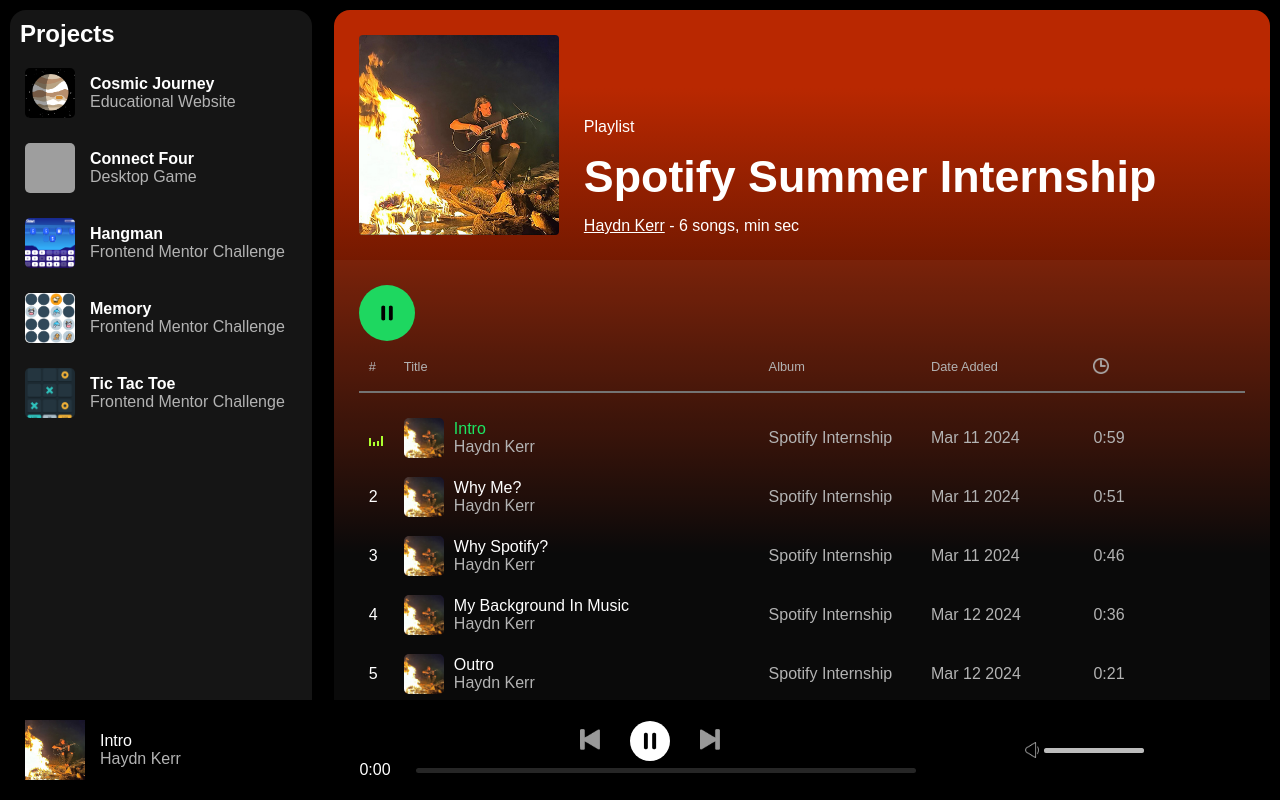
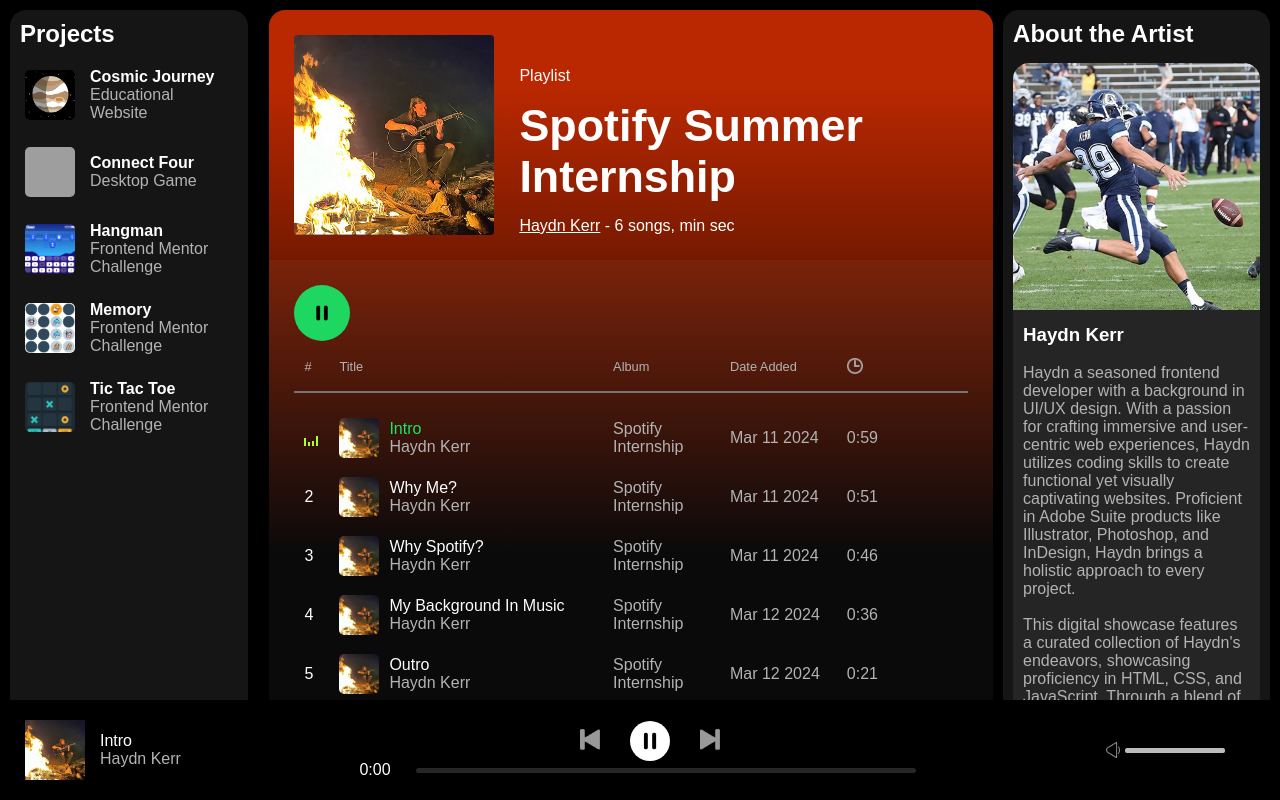
Before and after one commit to haydnkerr/spotify-intern, a plain HTML site: page index.html in a window 1280 px wide. Both pictures are taken after a click on the button 386 px from the left and 313 px from the top of the page. Drawn offline with Linux system fonts and the light colour scheme; grey boxes are pictures that could not be loaded.

Commit message:
added bio

```diff
--- a/index.html
+++ b/index.html
@@ -112,6 +112,45 @@
 
         </div>
 
+        <div class="right-sidebar">
+            <h2>About the Artist</h2>
+            <div class="bio-container">
+                <img src="./assets/imgs/kick.jpg">
+                <div class="bio-info">
+                    <h3>Haydn Kerr</h3>
+                    <br>
+                    <p>
+                        Haydn a seasoned frontend developer with a background in UI/UX design. With a
+                        passion for crafting immersive and user-centric web experiences, Haydn utilizes coding skills to
+                        create functional yet visually captivating websites. Proficient in Adobe Suite products like
+                        Illustrator, Photoshop, and InDesign, Haydn brings a holistic approach to every project.
+                    </p>
+                    <br>
+                    <p>
+                        This digital showcase features a curated collection of Haydn's endeavors, showcasing proficiency
+                        in
+                        HTML, CSS, and JavaScript. Through a blend of creativity and technical expertise, Haydn leaves a
+                        lasting digital impression. Explore the diverse range of projects and discover how Haydn merges
+                        creativity with technical prowess to deliver outstanding web experiences.
+                    </p>
+                    <br>
+                    <p>
+                        Outside of his professional work, Haydn is an avid guitarist and outdoorsman, finding solace and
+                        inspiration in both the melodies he strums and the adventures he embarks on. Whether scaling
+                        rocky
+                        cliffs in exhilarating rock climbing excursions or catching waves on his surfboard, Haydn
+                        thrives in
+                        the great outdoors, drawing energy from nature's boundless beauty.
+
+                    </p>
+                    <div class="social-links">
+
+                    </div>
+                </div>
+
+            </div>
+        </div>
+
 
 
 
--- a/script.js
+++ b/script.js
@@ -8,6 +8,7 @@ let songInterval;
 let songTotalLength = document.querySelector('.song-total-length')
 let songContainer;
 let leftSidebar = document.querySelector('.left-sidebar')
+let rightSidebar = document.querySelector('.right-sidebar')
 let nowPlayingArtist = document.querySelector('.now-playing-artist')
 let nowPlayingSong = document.querySelector('.now-playing-song')
 let nowPlayingAlbum = document.querySelector('.now-playing-cover')
@@ -150,6 +151,7 @@ function soundWaves() {
 
 // Play Song Functionality
 function playSong() {
+    rightSidebar.classList.add('right-sidebar-width')
     soundWaves()
     songStarted = true
     clearInterval(songInterval)
--- a/style.css
+++ b/style.css
@@ -110,6 +110,7 @@ button {
     gap: 15px;
     padding: 10px;
     overflow: scroll;
+    transition: 1s;
 }
 
 .width-adjuster {
@@ -191,6 +192,55 @@ color: white;
 }
 
 
+.right-sidebar {
+    background-color: rgba(255, 255, 255, 0.082);
+    border-radius: 16px;
+    display: flex;
+    flex-direction: column;
+    gap: 15px;
+    padding: 0px;
+    overflow: scroll;
+    transition: 1s;
+    width: 0px;
+    height: 100%;
+    opacity: 0;
+    transition: width 1s;
+}
+
+.right-sidebar-width {
+    width: 450px;
+    opacity: 1;
+    padding: 10px;
+}
+
+.bio-container {
+    width: 100%;
+    border-radius: 16px;
+    overflow: hidden;
+    background-color: rgba(255, 255, 255, 0.072);
+    overflow: scroll;
+
+}
+
+.bio-container img {
+    width: 100%;
+    object-fit: contain;
+    aspect-ratio: 1/1;
+}
+
+.bio-info {
+    padding: 10px;
+    overflow: scroll;
+    padding-bottom: 100px;
+}
+
+.bio-info p {
+    color: #b3b3b3;
+}
+
+/******** Song Controls **********/
+
+
 .song-progression-container {
     width: 100%;
     display: flex;
@@ -251,7 +301,8 @@ input[type="range"]::-webkit-slider-thumb {
     display: flex;
     align-items: center;
     width: 20%;
-    gap: 5px
+    gap: 5px;
+    justify-content: flex-end;
  }
 
  .volume-container img {
```
Also changed, not shown: assets/imgs/kick.jpg (added).
